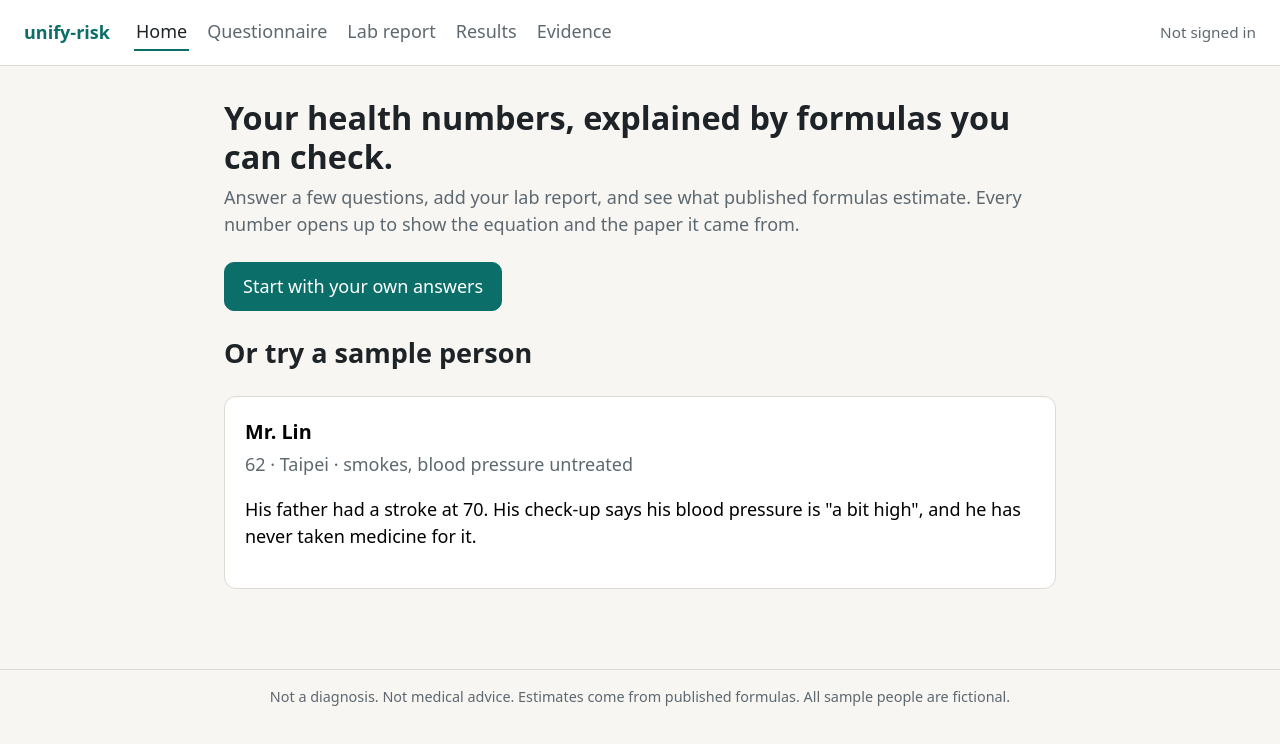
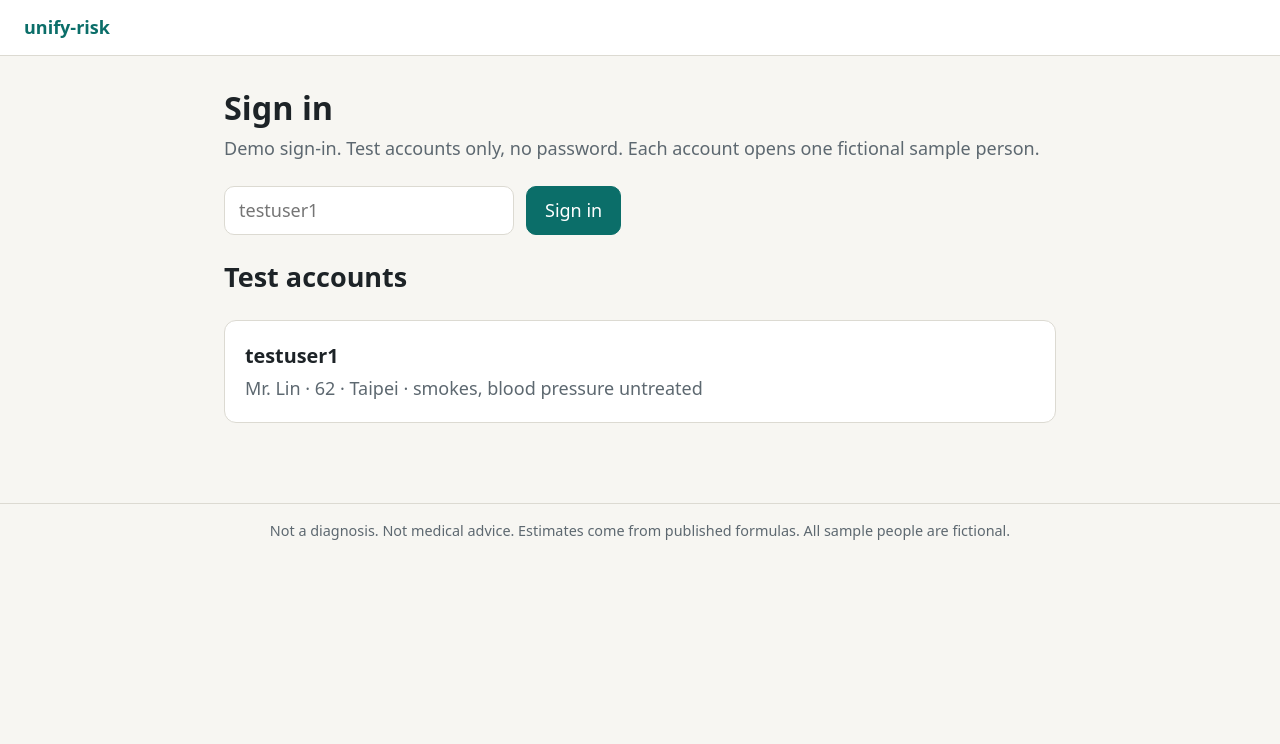
Before and after one commit to tingwei161803/unify-risk, a plain HTML site: page index.html in a window 1280 px wide. Drawn offline with Linux system fonts and the light colour scheme.

Commit message:
Add demo sign-in with test accounts
The demo needs to show more than one person. Each test account opens
one fictional sample person and keeps its own saved data, so switching
accounts switches people. There is no password and no server: this is
a demo gate, and the page says so.

```diff
--- a/css/app.css
+++ b/css/app.css
@@ -73,3 +73,15 @@ body {
   font-size: 0.8rem;
   text-align: center;
 }
+
+.field {
+  font: inherit;
+  padding: 10px 14px;
+  border: 1px solid var(--line);
+  border-radius: 10px;
+  background: var(--surface);
+  min-width: 240px;
+}
+.card-button { display: block; width: 100%; text-align: left; font: inherit; color: inherit; cursor: pointer; }
+.card-button:hover { border-color: var(--accent); }
+.link { font: inherit; background: none; border: 0; padding: 0; color: var(--accent); cursor: pointer; text-decoration: underline; }
--- a/js/app.js
+++ b/js/app.js
@@ -4,6 +4,7 @@
 import { store } from './store.js';
 import { runAll } from './engine/run.js';
 import { callApi } from './api.js';
+import { currentUser, signOut } from './auth.js';
 
 const ROUTES = [
   { path: '/', label: 'Home', load: () => import('./views/home.js') },
@@ -27,18 +28,29 @@ const query = () => Object.fromEntries(new URLSearchParams(location.hash.split('
 const ctx = { store, runAll, callApi, go, query };
 
 function drawChrome(path) {
-  nav.replaceChildren(...ROUTES.filter((r) => r.label).map((r) => {
+  const user = currentUser();
+  // Signed out: no navigation, only the sign-in page.
+  nav.replaceChildren(...ROUTES.filter((r) => r.label && user).map((r) => {
     const link = document.createElement('a');
     link.href = `#${r.path}`;
     link.textContent = r.label;
     if (r.path === path) link.className = 'active';
     return link;
   }));
-  session.textContent = store.user() === 'guest' ? 'Not signed in' : `Signed in as ${store.user()}`;
+  session.replaceChildren();
+  if (!user) return;
+  const out = document.createElement('button');
+  out.className = 'link';
+  out.textContent = 'Sign out';
+  out.addEventListener('click', () => { signOut(); go('#/login'); });
+  session.append(`${user} · `, out);
 }
 
 async function render() {
   const path = currentPath();
+  // Demo sign-in gate: every page needs a signed-in test account.
+  if (!currentUser() && path !== '/login') return go('#/login');
+  if (currentUser() && path === '/login') return go('#/');
   const route = ROUTES.find((r) => r.path === path) || ROUTES[0];
   drawChrome(route.path);
   root.replaceChildren();
--- /dev/null
+++ b/js/auth.js
@@ -0,0 +1,39 @@
+// Demo sign-in. Test accounts only: no passwords, no server, no real personal data.
+// Each test account opens one fictional sample person, so switching accounts switches people.
+
+import { store, SESSION_KEY } from './store.js';
+import { PERSONAS } from './data/personas.js';
+
+const MAX_ACCOUNTS = 3;
+
+/** testuser1 → first sample person, testuser2 → second, and so on. */
+export const TEST_ACCOUNTS = PERSONAS.slice(0, MAX_ACCOUNTS).map((persona, index) => ({
+  user: `testuser${index + 1}`,
+  persona
+}));
+
+export function currentUser() {
+  const user = store.user();
+  return user === 'guest' ? null : user;
+}
+
+/** Returns { ok: true } or { ok: false, error }. */
+export function signIn(name) {
+  const user = String(name || '').trim().toLowerCase();
+  const account = TEST_ACCOUNTS.find((a) => a.user === user);
+  if (!account) {
+    return { ok: false, error: `Unknown account. Try ${TEST_ACCOUNTS.map((a) => a.user).join(', ')}.` };
+  }
+  try {
+    localStorage.setItem(SESSION_KEY, JSON.stringify({ user }));
+  } catch {
+    return { ok: false, error: 'This browser is blocking storage, so sign-in cannot be remembered.' };
+  }
+  // First sign-in: start from the account's sample person. Later sign-ins keep what was saved.
+  if (!store.get().personaId) store.loadPersona(account.persona.id);
+  return { ok: true };
+}
+
+export function signOut() {
+  try { localStorage.removeItem(SESSION_KEY); } catch { /* nothing to clear */ }
+}
--- a/js/store.js
+++ b/js/store.js
@@ -2,7 +2,7 @@
 
 import { PERSONAS } from './data/personas.js';
 
-const SESSION_KEY = 'unify-risk:session';
+export const SESSION_KEY = 'unify-risk:session';
 const dataKey = (user) => `unify-risk:v1:${user}`;
 const listeners = new Set();
 
--- a/js/views/login.js
+++ b/js/views/login.js
@@ -1,8 +1,40 @@
-// Sign in page. Placeholder: issue #3 builds the real one.
+// Sign-in page: pick a test account or type its name.
+
+import { TEST_ACCOUNTS, signIn } from '../auth.js';
 
 export function render(root, ctx) {
   root.innerHTML = `
     <h1>Sign in</h1>
-    <p class="lead">Demo sign-in with test accounts.</p>
-    <div class="row"><a class="btn secondary" href="#/">Back</a></div>`;
+    <p class="lead">Demo sign-in. Test accounts only, no password. Each account opens one fictional sample person.</p>
+    <form id="form" class="row" autocomplete="off">
+      <input id="user" class="field" placeholder="testuser1" aria-label="Account name">
+      <button class="btn" type="submit">Sign in</button>
+    </form>
+    <p id="error" class="warn" role="alert"></p>
+    <h2>Test accounts</h2>
+    <div id="accounts"></div>`;
+
+  const error = root.querySelector('#error');
+  const enter = (name) => {
+    const result = signIn(name);
+    if (result.ok) ctx.go('#/');
+    else error.textContent = result.error;
+  };
+
+  root.querySelector('#form').addEventListener('submit', (event) => {
+    event.preventDefault();
+    enter(root.querySelector('#user').value);
+  });
+
+  const accounts = root.querySelector('#accounts');
+  for (const account of TEST_ACCOUNTS) {
+    const card = document.createElement('button');
+    card.type = 'button';
+    card.className = 'card card-button';
+    card.innerHTML = '<h2></h2><div class="muted"></div>';
+    card.querySelector('h2').textContent = account.user;
+    card.querySelector('.muted').textContent = `${account.persona.name} · ${account.persona.tagline}`;
+    card.addEventListener('click', () => enter(account.user));
+    accounts.append(card);
+  }
 }
```
Also changed, not shown: 1 other file.
